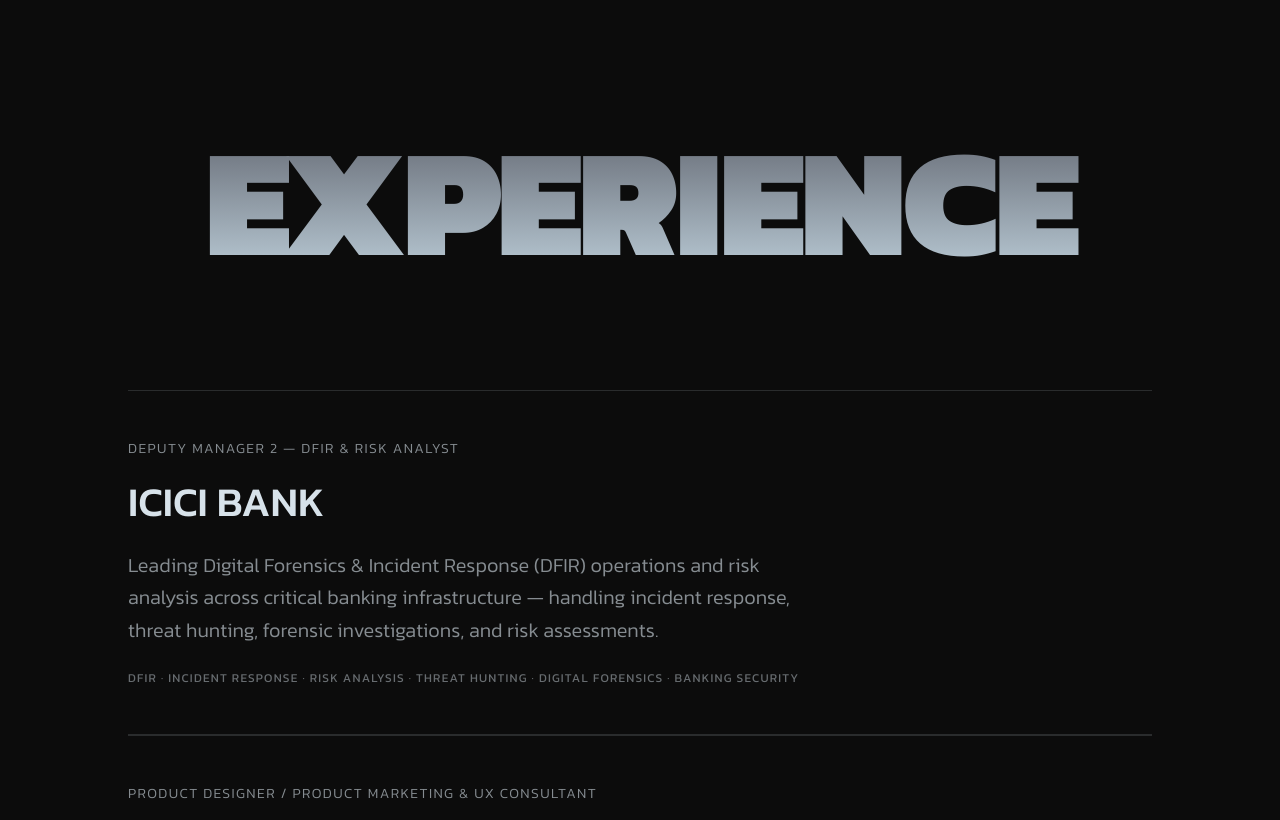
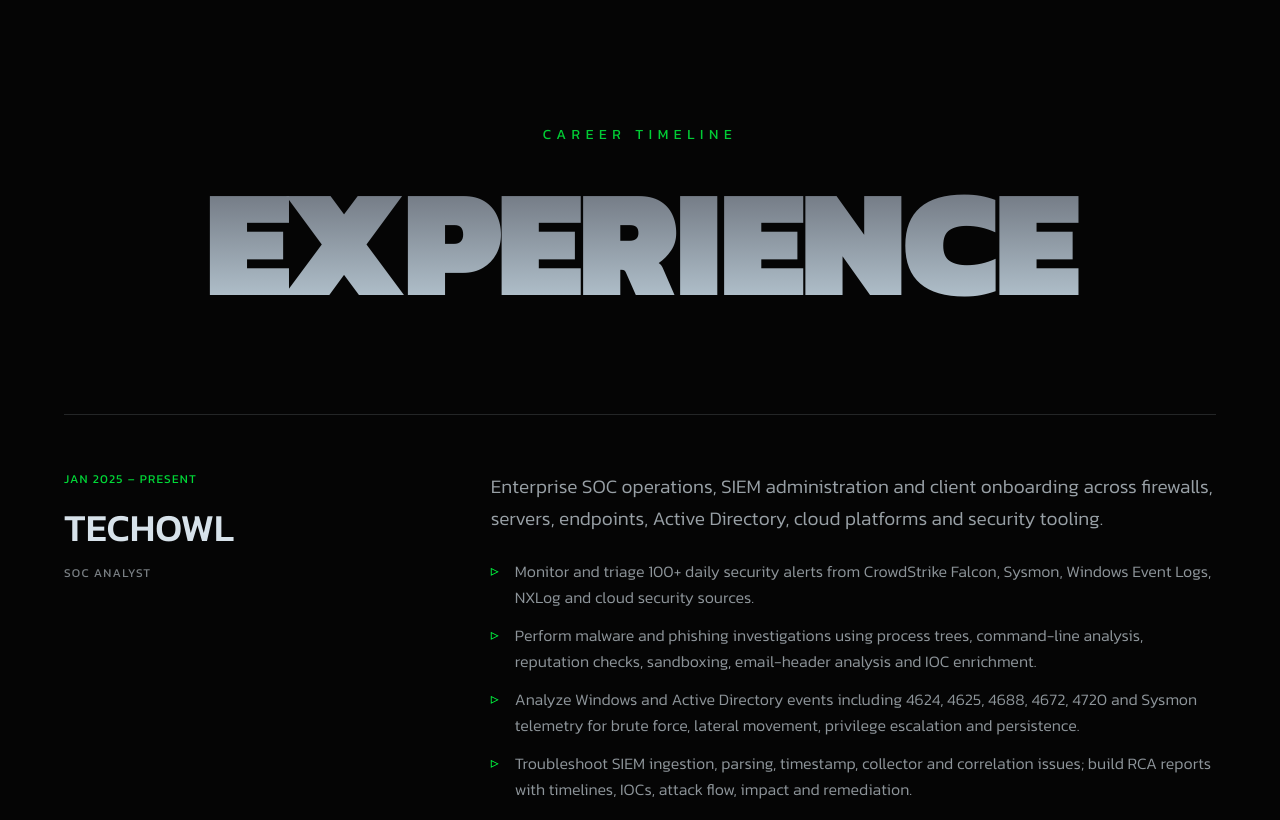
Before and after one commit to abhiiibabariya-dev/portfolio, a React (Vite) app: page / in a window 1280 px wide. Shown: the part 2620-3440 px from the top of the page. Built offline with nearby package versions, Linux system fonts and the light colour scheme.

Commit message:
feat: rebuild experience around verified SOC DFIR resume

```diff
--- a/src/sections/ExperienceSection.tsx
+++ b/src/sections/ExperienceSection.tsx
@@ -1,125 +1,85 @@
 import FadeIn from '../components/FadeIn';
+
+const experiences = [
+  {
+    role: 'SOC Analyst',
+    company: 'TechOwl',
+    period: 'Jan 2025 – Present',
+    description: 'Enterprise SOC operations, SIEM administration and client onboarding across firewalls, servers, endpoints, Active Directory, cloud platforms and security tooling.',
+    points: [
+      'Monitor and triage 100+ daily security alerts from CrowdStrike Falcon, Sysmon, Windows Event Logs, NXLog and cloud security sources.',
+      'Perform malware and phishing investigations using process trees, command-line analysis, reputation checks, sandboxing, email-header analysis and IOC enrichment.',
+      'Analyze Windows and Active Directory events including 4624, 4625, 4688, 4672, 4720 and Sysmon telemetry for brute force, lateral movement, privilege escalation and persistence.',
+      'Troubleshoot SIEM ingestion, parsing, timestamp, collector and correlation issues; build RCA reports with timelines, IOCs, attack flow, impact and remediation.',
+      'Tune detection rules, manage whitelists, maintain playbooks/SOPs and support enterprise incident response.'
+    ],
+    tags: 'SIEM · EDR · Incident Response · Threat Hunting · Windows · Active Directory · Malware Analysis'
+  },
+  {
+    role: 'Network Engineer',
+    company: 'Macrotech Global',
+    period: 'May 2024 – Sep 2024',
+    description: 'Designed and supported enterprise network infrastructure with a strong security focus across routing, switching and access control.',
+    points: [
+      'Configured Cisco routers, Layer 2/3 switches, DNS, proxy and DHCP services supporting 200+ endpoints across multiple VLANs.',
+      'Implemented OSPF/EIGRP optimization, granular ACLs, port security and VLAN segmentation to isolate critical systems.',
+      'Used Wireshark and Nmap for protocol analysis, network discovery, vulnerability scanning and anomalous traffic investigation.',
+      'Supported firewall rule optimization, VPN configuration, NAC and network-device security patching.'
+    ],
+    tags: 'Cisco · Routing · Switching · ACL · VLAN · Wireshark · Nmap · Firewall · VPN · NAC'
+  }
+];
 
 export default function ExperienceSection() {
   return (
-    <section
-      id="experience"
-      className="relative px-5 sm:px-8 md:px-10 py-20 sm:py-24 md:py-32"
-      style={{ backgroundColor: '#0C0C0C' }}
-    >
+    <section id="experience" className="relative px-5 sm:px-8 md:px-10 py-20 sm:py-24 md:py-32" style={{ backgroundColor: '#050505' }}>
       <FadeIn delay={0} y={40}>
-        <h2
-          className="hero-heading font-black uppercase leading-none tracking-tight text-center mb-16 sm:mb-20 md:mb-28"
-          style={{ fontSize: 'clamp(3rem, 12vw, 160px)' }}
-        >
+        <p className="uppercase tracking-[0.4em] text-xs md:text-sm text-center mb-5" style={{ color: '#00FF41', opacity: 0.8 }}>Career Timeline</p>
+        <h2 className="hero-heading font-black uppercase leading-none tracking-tight text-center mb-16 sm:mb-20 md:mb-24" style={{ fontSize: 'clamp(3rem, 12vw, 160px)' }}>
           Experience
         </h2>
       </FadeIn>
 
-      <div className="max-w-5xl mx-auto">
-        {/* ICICI Bank — Deputy Manager 2, DFIR & Risk Analyst */}
-        <FadeIn delay={0.1}>
-          <div
-            className="py-8 sm:py-10 md:py-12"
-            style={{
-              borderTop: '1px solid rgba(215, 226, 234, 0.15)',
-              borderBottom: '1px solid rgba(215, 226, 234, 0.15)',
-            }}
-          >
-            <p
-              className="font-light uppercase tracking-widest text-xs sm:text-sm"
-              style={{ color: '#D7E2EA', opacity: 0.6 }}
-            >
-              Deputy Manager 2 — DFIR &amp; Risk Analyst
-            </p>
-            <h3
-              className="font-medium uppercase mt-2 sm:mt-3"
-              style={{ color: '#D7E2EA', fontSize: 'clamp(1.4rem, 3.2vw, 2.6rem)' }}
-            >
-              ICICI Bank
-            </h3>
-            <p
-              className="font-light leading-relaxed max-w-2xl mt-3 sm:mt-4"
-              style={{ color: '#D7E2EA', opacity: 0.6, fontSize: 'clamp(0.85rem, 1.6vw, 1.25rem)' }}
-            >
-              Leading Digital Forensics &amp; Incident Response (DFIR) operations and risk analysis
-              across critical banking infrastructure — handling incident response, threat hunting,
-              forensic investigations, and risk assessments.
-            </p>
-            <p
-              className="uppercase tracking-widest mt-5 sm:mt-6 text-[0.65rem] sm:text-xs leading-relaxed"
-              style={{ color: '#D7E2EA', opacity: 0.45 }}
-            >
-              DFIR &middot; Incident Response &middot; Risk Analysis &middot; Threat Hunting
-              &middot; Digital Forensics &middot; Banking Security
-            </p>
-          </div>
-        </FadeIn>
+      <div className="max-w-6xl mx-auto">
+        {experiences.map((item, index) => (
+          <FadeIn key={item.company} delay={0.08 * index}>
+            <article className="py-10 md:py-14 border-t border-[#D7E2EA]/15">
+              <div className="grid lg:grid-cols-[1fr_2fr] gap-8 lg:gap-16">
+                <div>
+                  <p className="uppercase tracking-widest text-xs" style={{ color: '#00FF41', opacity: 0.85 }}>{item.period}</p>
+                  <h3 className="font-medium uppercase mt-3" style={{ color: '#D7E2EA', fontSize: 'clamp(1.6rem, 3vw, 2.6rem)' }}>{item.company}</h3>
+                  <p className="uppercase tracking-widest mt-2 text-xs" style={{ color: '#D7E2EA', opacity: 0.55 }}>{item.role}</p>
+                </div>
+                <div>
+                  <p className="font-light leading-relaxed mb-6" style={{ color: '#D7E2EA', opacity: 0.7, fontSize: 'clamp(1rem, 1.6vw, 1.2rem)' }}>{item.description}</p>
+                  <div className="space-y-3">
+                    {item.points.map((point) => (
+                      <div key={point} className="flex gap-4">
+                        <span style={{ color: '#00FF41' }}>▹</span>
+                        <p className="font-light leading-relaxed" style={{ color: '#D7E2EA', opacity: 0.65 }}>{point}</p>
+                      </div>
+                    ))}
+                  </div>
+                  <p className="uppercase tracking-widest mt-7 text-[0.65rem] leading-relaxed" style={{ color: '#D7E2EA', opacity: 0.4 }}>{item.tags}</p>
+                </div>
+              </div>
+            </article>
+          </FadeIn>
+        ))}
 
-        {/* Experience entry */}
-        <FadeIn delay={0.1}>
-          <div
-            className="py-8 sm:py-10 md:py-12"
-            style={{
-              borderTop: '1px solid rgba(215, 226, 234, 0.15)',
-              borderBottom: '1px solid rgba(215, 226, 234, 0.15)',
-            }}
-          >
-            <p
-              className="font-light uppercase tracking-widest text-xs sm:text-sm"
-              style={{ color: '#D7E2EA', opacity: 0.6 }}
-            >
-              Product Designer / Product Marketing &amp; UX Consultant
-            </p>
-            <h3
-              className="font-medium uppercase mt-2 sm:mt-3"
-              style={{ color: '#D7E2EA', fontSize: 'clamp(1.4rem, 3.2vw, 2.6rem)' }}
-            >
-              Heeding Climate Solutions
-            </h3>
-            <p
-              className="font-light leading-relaxed max-w-2xl mt-3 sm:mt-4"
-              style={{ color: '#D7E2EA', opacity: 0.6, fontSize: 'clamp(0.85rem, 1.6vw, 1.25rem)' }}
-            >
-              Designing and shaping digital experiences for a climate-tech platform focused on
-              sustainable fuels, marketplace workflows, supply-chain visibility, and CO&#8322;
-              reduction.
-            </p>
-            <p
-              className="uppercase tracking-widest mt-5 sm:mt-6 text-[0.65rem] sm:text-xs leading-relaxed"
-              style={{ color: '#D7E2EA', opacity: 0.45 }}
-            >
-              Product Design &middot; UX/UI &middot; Product Marketing &middot; Marketplace Design
-              &middot; Supply Chain &middot; Climate-Tech &middot; Data Visualization &middot;
-              Product Strategy
-            </p>
-          </div>
-        </FadeIn>
-
-        {/* Education — intentionally secondary */}
         <FadeIn delay={0.2}>
-          <div
-            className="py-6 sm:py-8 flex flex-col sm:flex-row sm:items-baseline sm:justify-between gap-2 sm:gap-6"
-            style={{ borderBottom: '1px solid rgba(215, 226, 234, 0.15)' }}
-          >
-            <div>
-              <p
-                className="uppercase tracking-widest text-[0.65rem] sm:text-xs"
-                style={{ color: '#D7E2EA', opacity: 0.4 }}
-              >
-                Education
-              </p>
-              <p
-                className="font-medium uppercase mt-1 text-sm sm:text-base"
-                style={{ color: '#D7E2EA', opacity: 0.85 }}
-              >
-                Montpellier Business School
-              </p>
+          <div className="py-10 border-y border-[#D7E2EA]/15">
+            <p className="uppercase tracking-widest text-xs" style={{ color: '#00FF41', opacity: 0.8 }}>Education</p>
+            <div className="mt-4 grid md:grid-cols-2 gap-4">
+              <div>
+                <h3 className="font-medium uppercase" style={{ color: '#D7E2EA', fontSize: 'clamp(1.1rem, 2vw, 1.5rem)' }}>National Forensic Sciences University</h3>
+                <p style={{ color: '#D7E2EA', opacity: 0.5 }}>M.Sc. Digital Forensics & Information Security (Cyber Security) · CGPA 9.00 · 2022–24</p>
+              </div>
+              <div>
+                <h3 className="font-medium uppercase" style={{ color: '#D7E2EA', fontSize: 'clamp(1.1rem, 2vw, 1.5rem)' }}>J.P. Dawar Institute of IT (VNSGU)</h3>
+                <p style={{ color: '#D7E2EA', opacity: 0.5 }}>B.Sc. Information Technology · CGPA 6.60 · 2018–22</p>
+              </div>
             </div>
-            <p className="font-light text-xs sm:text-sm" style={{ color: '#D7E2EA', opacity: 0.5 }}>
-              Master of Science &mdash; International Business &middot; Supply Chain Management
-              &middot; France
-            </p>
           </div>
         </FadeIn>
       </div>
```
